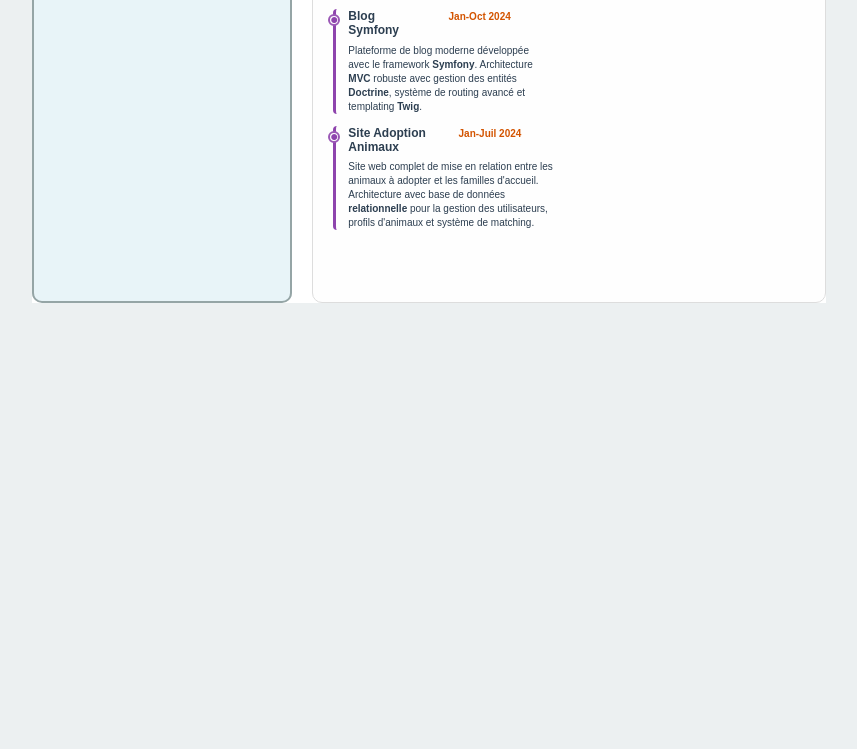
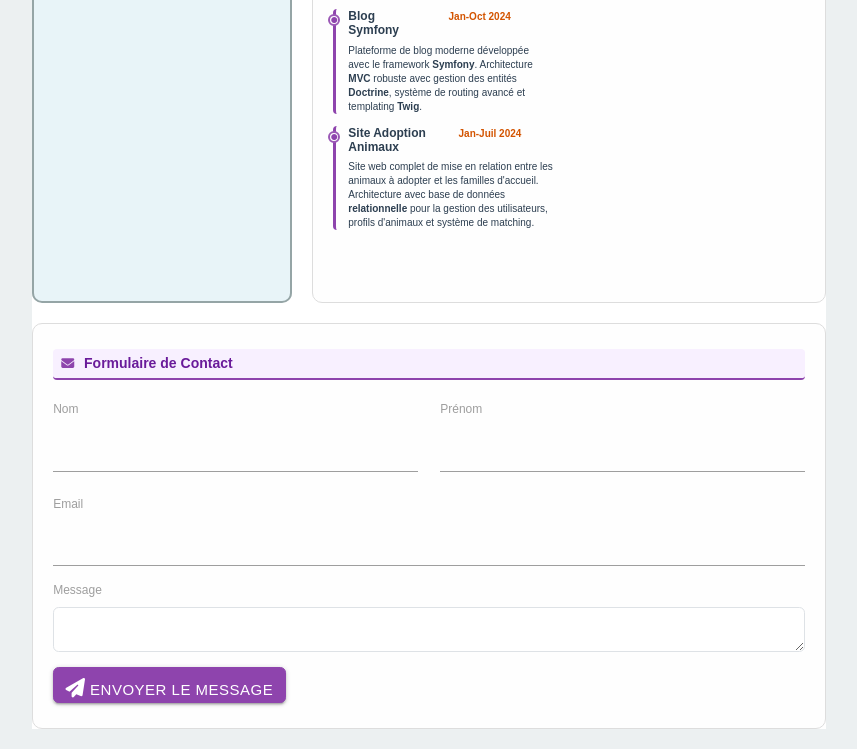
Before and after one commit to Roceann/Rapha-l-Malet-CV-pages, a plain HTML site: page index.html in a window 1280 px wide. Shown: the part 974-1723 px from the top of the page, without its empty margins (211-1068 px from the left). Before the commit the page ends 1297 px from the top, so only its background shows below. Drawn offline with nearby package versions, Linux system fonts and the light colour scheme.

Commit message:
little corrections

```diff
--- a/index.html
+++ b/index.html
@@ -18,6 +18,7 @@
     </div>
 
     <div class="cv-container" id="cvContainer">
+        <div class="cv-main-content">
             <div class="sidebar">
                 <div class="profile-section">
                     <div class="photo-placeholder">
@@ -33,7 +34,7 @@
             <div class="sidebar-section">
                 <h3><i class="fas fa-address-card"></i> Contact</h3>
                 <div class="contact-item"><i class="fas fa-phone"></i> 07.68.29.77.06</div>
-                <div class="contact-item"><i class="fas fa-envelope"></i> raphael.malet2005@gmail.com</div>
+                <div class="contact-item"><i class="fas fa-envelope"></i> <a href="mailto:raphael.malet2005@gmail.com">raphael.malet2005@gmail.com</a></div>
                 <div class="contact-item">
                     <i class="fab fa-linkedin"></i> <a href="https://www.linkedin.com/in/rapha%C3%ABl-malet-40b16428b/">LinkedIn Profile</a>
                 </div>
@@ -200,11 +201,39 @@
             </div>
         </div>
         </div>
+
+        <div class="contact-form-section">
+            <h2><i class="fas fa-envelope"></i> Formulaire de Contact</h2>
+            <form id="contact-form">
+                <div class="row mb-3">
+                    <div class="col-md-6">
+                        <label for="nom" class="form-label">Nom</label>
+                        <input type="text" class="form-control" id="nom" name="nom" required>
+                    </div>
+                    <div class="col-md-6">
+                        <label for="prenom" class="form-label">Prénom</label>
+                        <input type="text" class="form-control" id="prenom" name="prenom" required>
+                    </div>
+                </div>
+                <div class="mb-3">
+                    <label for="email" class="form-label">Email</label>
+                    <input type="email" class="form-control" id="email" name="email" required>
+                </div>
+                <div class="mb-3">
+                    <label for="message" class="form-label">Message</label>
+                    <textarea class="form-control" id="message" name="message" rows="5" required></textarea>
+                </div>
+                <button type="submit" class="btn btn-primary">
+                    <i class="fas fa-paper-plane"></i> Envoyer le message
+                </button>
+            </form>
+        </div>
+    </div>
     <script src="https://cdn.jsdelivr.net/npm/bootstrap@5.3.3/dist/js/bootstrap.min.js" integrity="sha384-0pUGZvbkm6XF6gxjEnlmuGrJXVbNuzT9qBBavbLwCsOGabYfZo0T0to5eqruptLy" crossorigin="anonymous"></script>
     <script src="https://ajax.googleapis.com/ajax/libs/jquery/3.7.1/jquery.min.js"></script>
     <script src="https://ajax.googleapis.com/ajax/libs/jqueryui/1.13.2/jquery-ui.min.js"></script>
     <script src="https://cdnjs.cloudflare.com/ajax/libs/materialize/1.0.0/js/materialize.min.js"></script>
-
+     <script src="https://cdn.jsdelivr.net/npm/@emailjs/browser@3/dist/email.min.js"></script>
     <script src="script.js"></script>
 </body>
 </html>
--- a/script.js
+++ b/script.js
@@ -6,6 +6,7 @@ $(document).ready(function() {
         setTimeout(function() {
             $('.skill-progress.full').animate({'width': '100%'}, 800);
             $('.skill-progress.partial').animate({'width': '60%'}, 800);
+            $('.contact-form-section').fadeIn(600);
         }, 300);
 
     }, 2000);
@@ -44,4 +45,23 @@ $(document).ready(function() {
             }
         });
     });
+
+    emailjs.init('jchdXQD61mnmMdVev');
+
+    $('#contact-form').on('submit', async function(e) {
+        e.preventDefault();
+        try {
+            const result = await emailjs.sendForm(
+                'service_r9unl2i',
+                'template_la7wijt',
+                this
+            );
+            alert('Email envoyé avec succès !');
+            this.reset();
+
+        } catch (error) {
+            console.error('Erreur détaillée:', error);
+            alert('Échec de l\'envoi de l\'email. Vérifiez votre configuration EmailJS.');
+        }
+    });
 });
--- a/style.css
+++ b/style.css
@@ -15,7 +15,11 @@ body {
 }
 
 .cv-container.show {
-    display: flex !important;
+    display: block !important;
+}
+
+.cv-main-content {
+    display: flex;
 }
 
 .sidebar {
@@ -408,9 +412,12 @@ body {
     }
 
     .cv-container.show {
-        flex-direction: column;
         max-width: 100%;
         min-height: auto;
+    }
+
+    .cv-main-content {
+        flex-direction: column;
     }
 
     .sidebar {
@@ -497,3 +504,38 @@ body {
         font-size: 11px;
     }
 }
+
+.contact-form-section {
+    background: #fefefe;
+    border: 1px solid #ddd;
+    border-radius: 10px;
+    padding: 25px 20px;
+    margin: 20px 0 0 0;
+}
+
+.contact-form-section h2 {
+    font-size: 14px;
+    font-weight: bold;
+    color: #6a1b9a;
+    margin-bottom: 20px;
+    border-bottom: 2px solid #8e44ad;
+    padding: 6px 8px;
+    background: #f8f0ff;
+    border-radius: 4px;
+}
+
+.contact-form-section h2 i {
+    margin-right: 6px;
+    color: #8e44ad;
+    font-size: 13px;
+}
+
+.contact-form-section .btn-primary {
+    background: #8e44ad;
+    border-color: #8e44ad;
+}
+
+.contact-form-section .btn-primary:hover {
+    background: #6a1b9a;
+    border-color: #6a1b9a;
+}
```
Also changed, not shown: 1 other file. Lines whose indentation alone changed are shown as unchanged.
